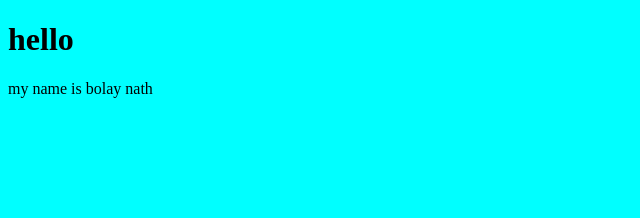
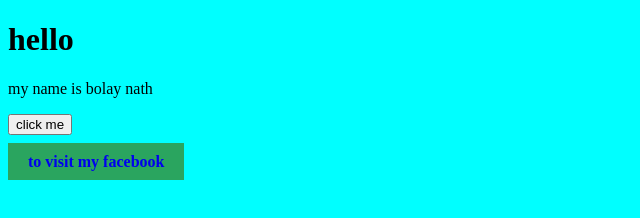
Before and after one commit to bolay-nath/new-project, a plain HTML site: page index.html in a window 1280 px wide. Shown: the whole page, without its empty margins (0-640 px from the left). Drawn offline with Linux system fonts and the light colour scheme.

Commit message:
lest comit

```diff
--- a/index.html
+++ b/index.html
@@ -9,5 +9,15 @@
 <body>
     <h1>hello</h1>
     <p>my name is bolay nath</p>
+    <button>click me</button>
+    <br>
+
+
+
+
+
+
+    <br>
+    <a class="button-style" href="https://mobile.facebook.com/bolye.nath.7/about?lst=100062935726587%3A100026778936376%3A1686908975&eav=AfaVFT01i0rB9c3u8iYXOXFEPCZNvj24cw2QDO49t8wBmhO8yGYyL9p5TNLWuEa7Jlg&paipv=0" target="_blank">to visit my facebook</a>
 </body>
 </html>
--- a/style.css
+++ b/style.css
@@ -6,3 +6,13 @@ body{
     background-color: olivedrab;
 
 }
+.button-style{
+    text-decoration: none;
+    background-color: rgb(42, 165, 95);
+    padding: 10px 20px;
+    font-weight: 700;
+}
+.button-style:hover{
+    color: red;
+    font-size: large;
+}
```
